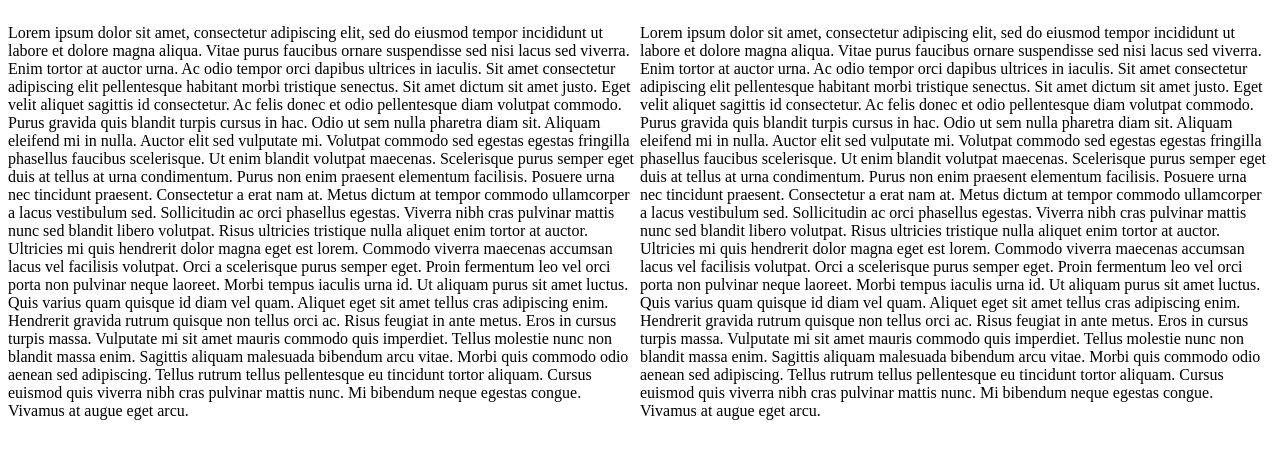
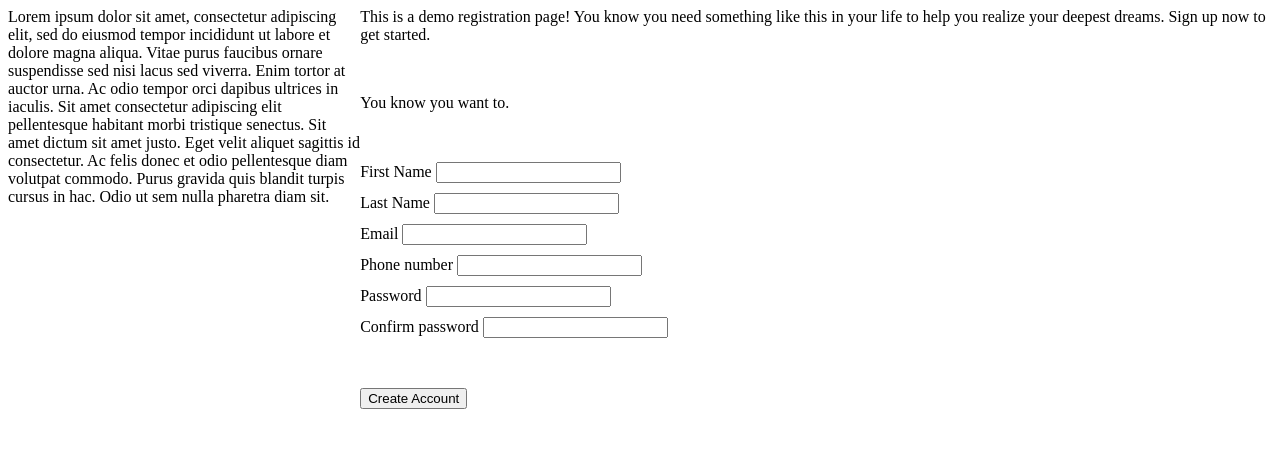
Before and after one commit to BootstrapFootkicker/Sign-Up-Form, a plain HTML site: page index.html in a window 1280 px wide. Drawn offline with Linux system fonts and the light colour scheme.

Commit message:
Finish Html Structure Finshed basic form layout Temporary styling adjustments Form Completed

```diff
--- a/index.html
+++ b/index.html
@@ -11,7 +11,7 @@
 <body>
 
 <div class="picture-container">
-    <p>
+    <div>
         Lorem ipsum dolor sit amet, consectetur adipiscing elit, sed do eiusmod tempor incididunt ut labore et dolore
         magna
         aliqua. Vitae purus faucibus ornare suspendisse sed nisi lacus sed viverra. Enim tortor at auctor urna. Ac odio
@@ -22,66 +22,56 @@
         diam
         sit.
 
-        Aliquam eleifend mi in nulla. Auctor elit sed vulputate mi. Volutpat commodo sed egestas egestas fringilla
-        phasellus
-        faucibus scelerisque. Ut enim blandit volutpat maecenas. Scelerisque purus semper eget duis at tellus at urna
-        condimentum. Purus non enim praesent elementum facilisis. Posuere urna nec tincidunt praesent. Consectetur a
-        erat
-        nam at. Metus dictum at tempor commodo ullamcorper a lacus vestibulum sed. Sollicitudin ac orci phasellus
-        egestas.
-        Viverra nibh cras pulvinar mattis nunc sed blandit libero volutpat. Risus ultricies tristique nulla aliquet enim
-        tortor at auctor. Ultricies mi quis hendrerit dolor magna eget est lorem. Commodo viverra maecenas accumsan
-        lacus
-        vel facilisis volutpat. Orci a scelerisque purus semper eget. Proin fermentum leo vel orci porta non pulvinar
-        neque
-        laoreet.
 
-        Morbi tempus iaculis urna id. Ut aliquam purus sit amet luctus. Quis varius quam quisque id diam vel quam.
-        Aliquet
-        eget sit amet tellus cras adipiscing enim. Hendrerit gravida rutrum quisque non tellus orci ac. Risus feugiat in
-        ante metus. Eros in cursus turpis massa. Vulputate mi sit amet mauris commodo quis imperdiet. Tellus molestie
-        nunc
-        non blandit massa enim. Sagittis aliquam malesuada bibendum arcu vitae. Morbi quis commodo odio aenean sed
-        adipiscing. Tellus rutrum tellus pellentesque eu tincidunt tortor aliquam. Cursus euismod quis viverra nibh cras
-        pulvinar mattis nunc. Mi bibendum neque egestas congue. Vivamus at augue eget arcu.
-    </p>
+    </div>
 </div>
 
 <div class="form-container">
-    <p>
-        Lorem ipsum dolor sit amet, consectetur adipiscing elit, sed do eiusmod tempor incididunt ut labore et dolore
-        magna
-        aliqua. Vitae purus faucibus ornare suspendisse sed nisi lacus sed viverra. Enim tortor at auctor urna. Ac odio
-        tempor orci dapibus ultrices in iaculis. Sit amet consectetur adipiscing elit pellentesque habitant morbi
-        tristique
-        senectus. Sit amet dictum sit amet justo. Eget velit aliquet sagittis id consectetur. Ac felis donec et odio
-        pellentesque diam volutpat commodo. Purus gravida quis blandit turpis cursus in hac. Odio ut sem nulla pharetra
-        diam
-        sit.
+    <div class="form-info-container">
+        <div>This is a demo registration page! You know you need something like this in your life to help you realize
+            your deepest dreams. Sign up now to get started.
+        </div>
+        <div>You know you want to.</div>
+    </div>
 
-        Aliquam eleifend mi in nulla. Auctor elit sed vulputate mi. Volutpat commodo sed egestas egestas fringilla
-        phasellus
-        faucibus scelerisque. Ut enim blandit volutpat maecenas. Scelerisque purus semper eget duis at tellus at urna
-        condimentum. Purus non enim praesent elementum facilisis. Posuere urna nec tincidunt praesent. Consectetur a
-        erat
-        nam at. Metus dictum at tempor commodo ullamcorper a lacus vestibulum sed. Sollicitudin ac orci phasellus
-        egestas.
-        Viverra nibh cras pulvinar mattis nunc sed blandit libero volutpat. Risus ultricies tristique nulla aliquet enim
-        tortor at auctor. Ultricies mi quis hendrerit dolor magna eget est lorem. Commodo viverra maecenas accumsan
-        lacus
-        vel facilisis volutpat. Orci a scelerisque purus semper eget. Proin fermentum leo vel orci porta non pulvinar
-        neque
-        laoreet.
+    <form action="" method="get" class="user-info-form">
 
-        Morbi tempus iaculis urna id. Ut aliquam purus sit amet luctus. Quis varius quam quisque id diam vel quam.
-        Aliquet
-        eget sit amet tellus cras adipiscing enim. Hendrerit gravida rutrum quisque non tellus orci ac. Risus feugiat in
-        ante metus. Eros in cursus turpis massa. Vulputate mi sit amet mauris commodo quis imperdiet. Tellus molestie
-        nunc
-        non blandit massa enim. Sagittis aliquam malesuada bibendum arcu vitae. Morbi quis commodo odio aenean sed
-        adipiscing. Tellus rutrum tellus pellentesque eu tincidunt tortor aliquam. Cursus euismod quis viverra nibh cras
-        pulvinar mattis nunc. Mi bibendum neque egestas congue. Vivamus at augue eget arcu.
-    </p>
+        <div class="form-row">
+            <label for="first-name">First Name</label>
+            <input type="text" id="first-name" name="first-name">
+        </div>
+
+        <div class="form-row">
+            <label for="last-name">Last Name</label>
+            <input type="text" id="last-name" name="last-name">
+        </div>
+
+        <div class="form-row">
+            <label for="email">Email</label>
+            <input type="email" id="email" name="last-name">
+        </div>
+
+        <div class="form-row">
+            <label for="phone-number">Phone number</label>
+            <input type="tel" id="phone-number" name="phone-number">
+        </div>
+
+        <div class="form-row">
+            <label for="password">Password</label>
+            <input type="password" id="password" name="password">
+        </div>
+
+        <div class="form-row">
+            <label for="confirm-password">Confirm password</label>
+            <input type="password" id="confirm-password" name="confirm-password">
+        </div>
+
+
+    </form>
+
+    <div class="submit-container">
+        <input type="submit" name="create-account" id="create-account" value="Create Account">
+    </div>
 </div>
 </body>
 </html>
--- a/styles.css
+++ b/styles.css
@@ -1,8 +1,27 @@
 body{
     display: flex;
 
+
+}
+.picture-container{
+    width:50%;
 }
 .form-container,.picture-container{
+    display: flex;
+    flex-direction: column;
+    gap: 50px;
+}
 
+.form-info-container{
+    display: flex;
     flex-direction: column;
+    gap: 50px;
 }
+
+.user-info-form{
+
+    display: flex;
+    flex-wrap: wrap;
+    width: 50%;
+    gap: 10px;
+}
```
